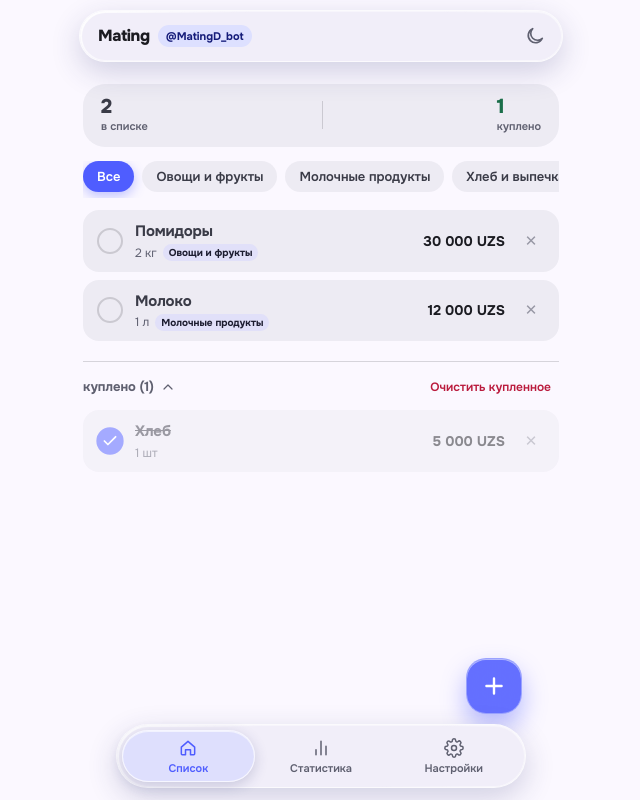
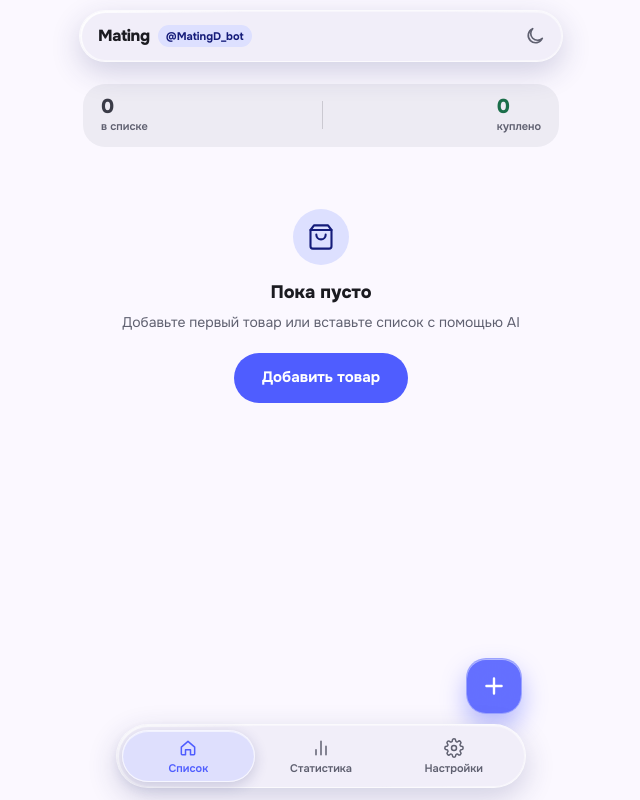
Before and after one commit to gawvana/mating, a React (Vite) app in the folder frontend/: page / in a window 1280 px wide. Shown: the whole page, without its empty margins (319-959 px from the left). Built offline with nearby package versions, Linux system fonts and the light colour scheme.

Commit message:
fix(release): eliminate white screen, add root fallback, fix error boundary, remove demo data, and support direct routes

```diff
--- a/frontend/src/App.tsx
+++ b/frontend/src/App.tsx
@@ -10,15 +10,31 @@ import { SettingsScreen } from "./screens/SettingsScreen";
 import { StatsScreen } from "./screens/StatsScreen";
 import { getPendingMutations, removeMutation } from "./state/offlineQueue";
 import { useAppStore } from "./state/useAppStore";
-import { initTelegramApp } from "./telegram/telegram";
+import { initTelegramApp, setupTelegramBackButton } from "./telegram/telegram";
 
 export const App: React.FC = () => {
   const queryClient = useQueryClient();
-  const { activeTab, setOffline, setSyncing } = useAppStore();
+  const { activeTab, setActiveTab, setOffline, setSyncing } = useAppStore();
   const appRef = useRef<HTMLDivElement>(null);
   const aurRef = useRef<HTMLDivElement>(null);
   const scrollLastY = useRef(0);
   const scrollTick = useRef(false);
+
+  // ── Browser back/forward & Telegram BackButton navigation ────────────────
+  useEffect(() => {
+    const handlePopState = () => {
+      const path = window.location.pathname.toLowerCase();
+      if (path.includes("stats")) setActiveTab("stats");
+      else if (path.includes("settings")) setActiveTab("settings");
+      else setActiveTab("list");
+    };
+    window.addEventListener("popstate", handlePopState);
+    return () => window.removeEventListener("popstate", handlePopState);
+  }, [setActiveTab]);
+
+  useEffect(() => {
+    return setupTelegramBackButton(() => setActiveTab("list"), activeTab !== "list");
+  }, [activeTab, setActiveTab]);
 
   // ── One-time initialization ──────────────────────────────────────────────
   useEffect(() => {
--- a/frontend/src/api/client.ts
+++ b/frontend/src/api/client.ts
@@ -40,55 +40,7 @@ function getGuestItems(): ShoppingItem[] {
     const stored = localStorage.getItem(GUEST_ITEMS_KEY);
     if (stored) return JSON.parse(stored);
   } catch {}
-
-  // Initial starter items for first-time web visitors:
-  const initial: ShoppingItem[] = [
-    {
-      id: generateUUID(),
-      user_id: "guest",
-      name: "Помидоры",
-      quantity: 2,
-      unit: "кг",
-      category: "Овощи и фрукты",
-      price: 15000,
-      currency_code: "UZS",
-      is_purchased: false,
-      version: 1,
-      created_at: new Date().toISOString(),
-      updated_at: new Date().toISOString(),
-    },
-    {
-      id: generateUUID(),
-      user_id: "guest",
-      name: "Молоко",
-      quantity: 1,
-      unit: "л",
-      category: "Молочные продукты",
-      price: 12000,
-      currency_code: "UZS",
-      is_purchased: false,
-      version: 1,
-      created_at: new Date().toISOString(),
-      updated_at: new Date().toISOString(),
-    },
-    {
-      id: generateUUID(),
-      user_id: "guest",
-      name: "Хлеб",
-      quantity: 1,
-      unit: "шт",
-      category: "Хлеб и выпечка",
-      price: 5000,
-      currency_code: "UZS",
-      is_purchased: true,
-      purchased_at: new Date().toISOString(),
-      version: 1,
-      created_at: new Date().toISOString(),
-      updated_at: new Date().toISOString(),
-    },
-  ];
-  saveGuestItems(initial);
-  return initial;
+  return [];
 }
 
 function saveGuestItems(items: ShoppingItem[]): void {
@@ -162,12 +114,12 @@ class ApiClient {
       return {
         id: "guest-user",
         telegram_id: 0,
-        username: "web_guest",
-        first_name: "Гость",
+        username: "",
+        first_name: "Пользователь",
         language_code: "ru",
         currency_code: "UZS",
-        city: "Ташкент",
-        monthly_budget: 1000000,
+        city: null,
+        monthly_budget: null,
         created_at: new Date().toISOString(),
         updated_at: new Date().toISOString(),
       };
@@ -422,9 +374,9 @@ class ApiClient {
         month: month || new Date().getMonth() + 1,
         total_spent: totals.grandTotal,
         currency_code: "UZS",
-        monthly_budget: 1000000,
-        budget_remaining: Math.max(0, 1000000 - totals.grandTotal),
-        budget_usage_percent: Math.min(100, Math.round((totals.grandTotal / 1000000) * 100)),
+        monthly_budget: null,
+        budget_remaining: null,
+        budget_usage_percent: null,
         items_purchased_count: purchased.length,
         active_items_count: items.length - purchased.length,
         categories,
--- a/frontend/src/components/ErrorBoundary.tsx
+++ b/frontend/src/components/ErrorBoundary.tsx
@@ -64,7 +64,7 @@ export class ErrorBoundary extends Component<Props, State> {
             ⚠️
           </div>
           <h2 style={{ fontSize: "20px", fontWeight: "700", margin: "0 0 8px 0" }}>
-            {this.props.fallbackTitle || "Что-то пошло не так"}
+            {this.props.fallbackTitle || "Mating не удалось загрузить"}
           </h2>
           <p
             style={{
@@ -75,14 +75,14 @@ export class ErrorBoundary extends Component<Props, State> {
               lineHeight: 1.4,
             }}
           >
-            {this.props.fallbackMessage || "Произошла непредвиденная ошибка интерфейса. Попробуйте перезагрузить."}
+            {this.props.fallbackMessage || "Произошла непредвиденная ошибка интерфейса. Нажмите кнопку ниже для повторной попытки."}
           </p>
           <button
             onClick={this.handleReset}
             className="btn btn-p press"
             style={{ minWidth: "160px", padding: "12px 20px" }}
           >
-            {this.props.retryLabel || "Перезагрузить"}
+            {this.props.retryLabel || "[Повторить]"}
           </button>
         </div>
       );
--- a/frontend/src/i18n/index.ts
+++ b/frontend/src/i18n/index.ts
@@ -1,6 +1,6 @@
 export type Language = "ru" | "uz" | "en";
 
-export const translations = {
+const rawTranslations = {
   ru: {
     appTitle: "Mating",
     tabList: "Список",
@@ -318,6 +318,24 @@ export const translations = {
   },
 };
 
+export type TranslationBundle = typeof rawTranslations.ru;
+
+export function normalizeLanguage(lang?: string | null): Language {
+  if (!lang) return "ru";
+  const lower = lang.toLowerCase().trim();
+  if (lower.startsWith("uz")) return "uz";
+  if (lower.startsWith("en")) return "en";
+  return "ru";
+}
+
+export const translations: Record<string, TranslationBundle> = new Proxy(rawTranslations as any, {
+  get(target, prop: string) {
+    if (prop in target) return target[prop];
+    const normalized = normalizeLanguage(prop);
+    return target[normalized] || target.ru;
+  },
+});
+
 export function formatCurrency(amount: number, currency: string = "UZS", lang: Language = "ru"): string {
   try {
     return new Intl.NumberFormat(lang === "ru" ? "ru-RU" : lang === "uz" ? "uz-UZ" : "en-US", {
--- a/frontend/src/main.tsx
+++ b/frontend/src/main.tsx
@@ -4,6 +4,14 @@ import { QueryClient, QueryClientProvider } from "@tanstack/react-query";
 import { App } from "./App";
 import { ErrorBoundary } from "./components/ErrorBoundary";
 import "./styles/design-system.css";
+
+// Handle chunk loading errors during dynamic deployments
+if (typeof window !== "undefined") {
+  window.addEventListener("vite:preloadError", (event) => {
+    console.warn("Vite preload error detected, reloading fresh version...", event);
+    window.location.reload();
+  });
+}
 
 const queryClient = new QueryClient({
   defaultOptions: {
--- a/frontend/src/state/useAppStore.ts
+++ b/frontend/src/state/useAppStore.ts
@@ -1,8 +1,20 @@
 import { create } from "zustand";
-import { Language } from "../i18n";
+import { Language, normalizeLanguage } from "../i18n";
 import { triggerHaptic } from "../telegram/telegram";
 
 export type ScreenTab = "list" | "stats" | "settings";
+
+function getInitialTab(): ScreenTab {
+  if (typeof window !== "undefined") {
+    const path = window.location.pathname.toLowerCase();
+    if (path.includes("stats")) return "stats";
+    if (path.includes("settings")) return "settings";
+    const hash = window.location.hash.toLowerCase();
+    if (hash.includes("stats")) return "stats";
+    if (hash.includes("settings")) return "settings";
+  }
+  return "list";
+}
 export type ThemeMode = "auto" | "light" | "dark";
 export type SheetMode = "quick" | "ai";
 
@@ -102,17 +114,24 @@ if (typeof document !== "undefined") {
   if (_initMotion) document.documentElement.classList.add("reduced-motion");
 }
 
-const _initLanguage = (typeof localStorage !== "undefined"
-  ? (localStorage.getItem("mating_lang") as Language | null)
-  : null) ?? "ru";
+const _initLanguage: Language = normalizeLanguage(
+  typeof localStorage !== "undefined" ? localStorage.getItem("mating_lang") : null
+);
 
 const _initCurrency = (typeof localStorage !== "undefined"
   ? (localStorage.getItem("mating_currency") as "UZS" | "RUB" | "USD" | null)
   : null) ?? "UZS";
 
 export const useAppStore = create<AppState>((set, get) => ({
-  activeTab: "list",
+  activeTab: getInitialTab(),
   setActiveTab: (tab) => {
+    if (typeof window !== "undefined" && window.history?.pushState) {
+      const current = window.location.pathname.toLowerCase();
+      const target = tab === "list" ? "/" : `/${tab}`;
+      if (current !== target && (current === "/" || current === "/stats" || current === "/settings")) {
+        window.history.pushState({ tab }, "", target);
+      }
+    }
     set({ activeTab: tab });
   },
 
--- a/frontend/vite.config.ts
+++ b/frontend/vite.config.ts
@@ -14,7 +14,7 @@ export default defineConfig({
     },
   },
   build: {
-    target: "es2022",
+    target: ["es2020", "safari14", "edge88", "firefox78", "chrome87"],
     cssMinify: true,
     minify: "esbuild",
     rollupOptions: {
```
Also changed, not shown: frontend/index.html (+56 -2 lines), frontend/src/telegram/telegram.ts (+53 -6 lines), 1 other file (tests, documents, lock files or other folders).
